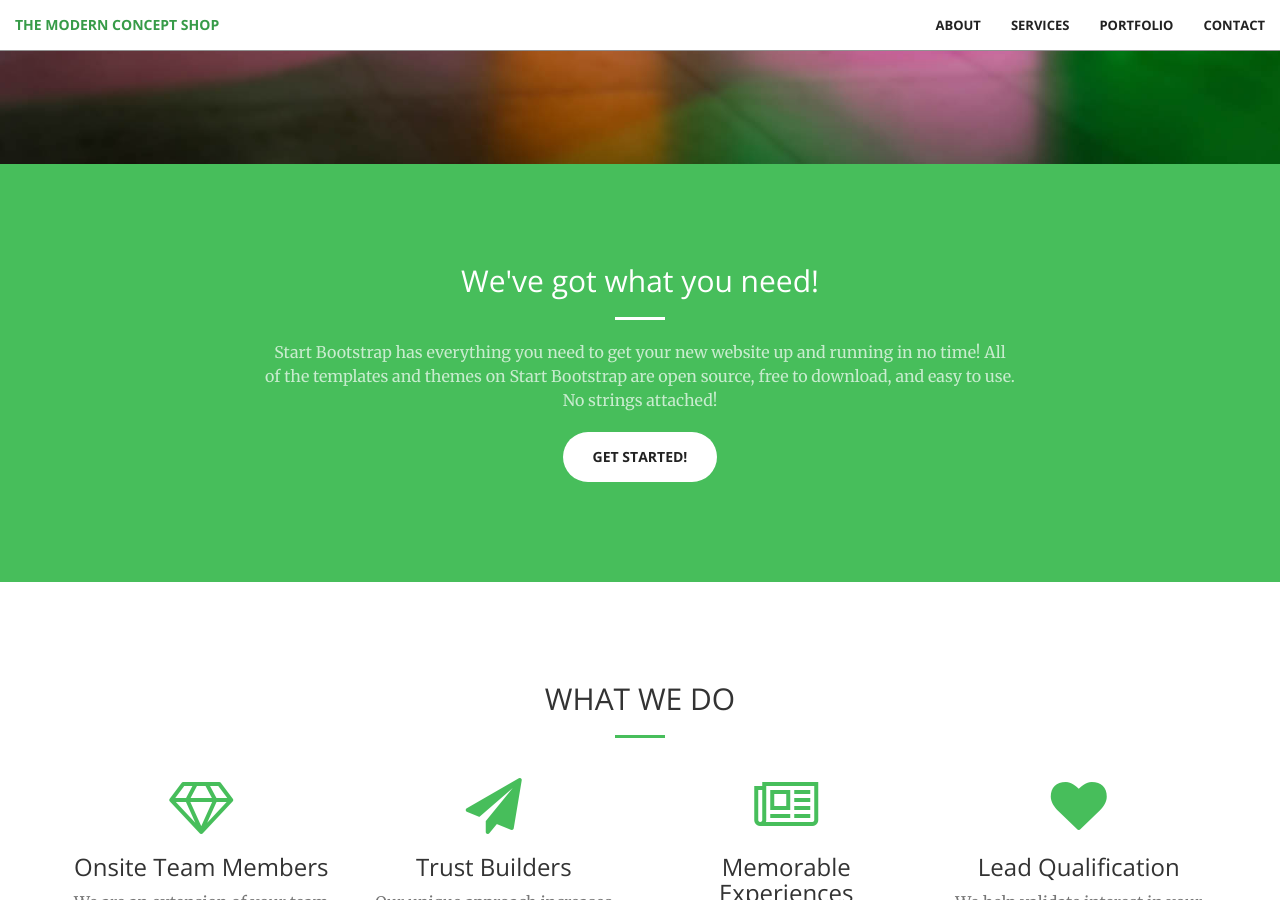
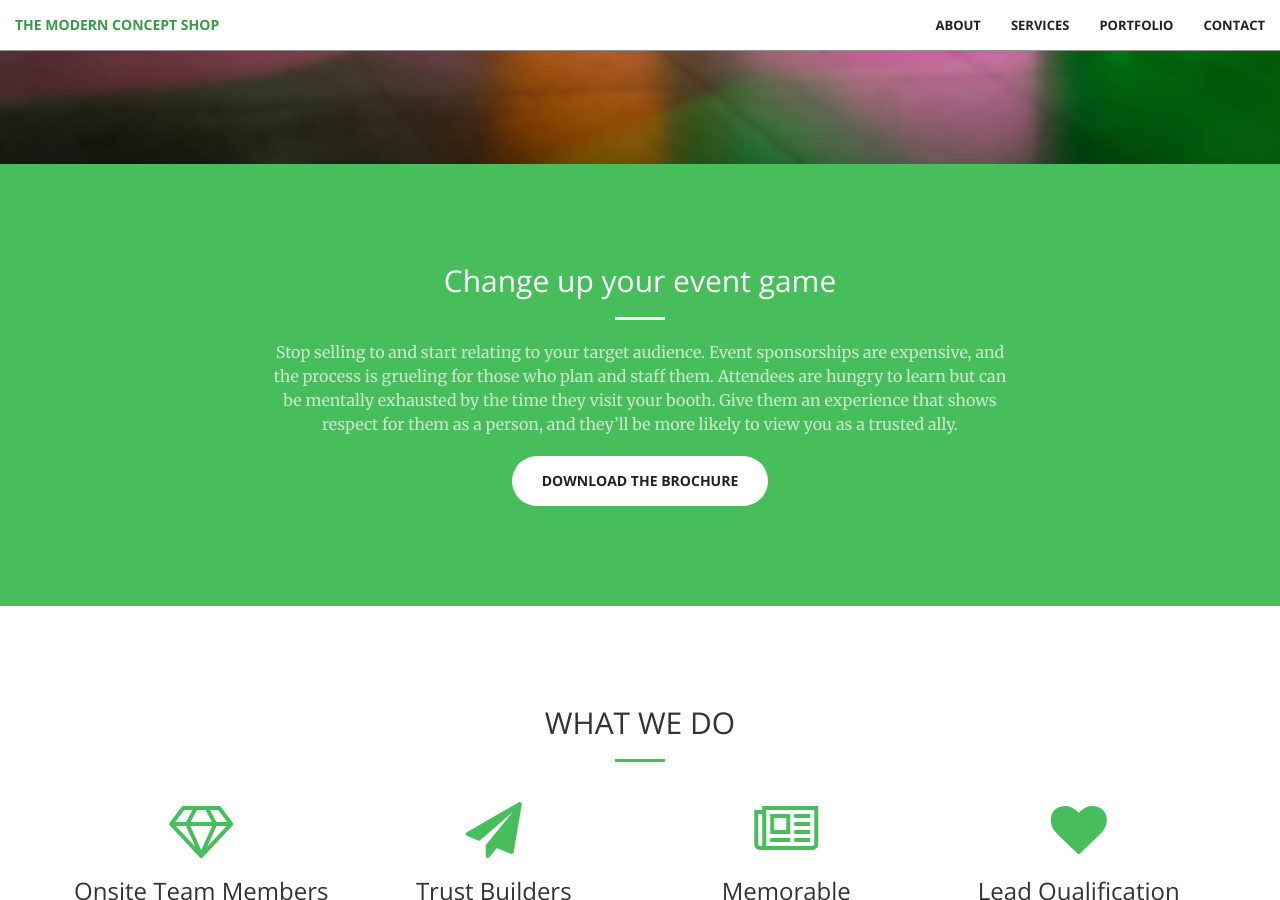
Before and after one commit to JavierArronis/ModernConceptShop, a Jekyll site: the page built from index.html, in a window 1280 px wide and 900 px high, scrolled down 736 px. Built offline with Jekyll 4.4.1, drawn with Linux system fonts in a browser that asks for light colours; some of the changed text lies outside the part shown.

Commit message:
Some edits to homepage

```diff
--- a/_includes/call-to-action.html
+++ b/_includes/call-to-action.html
@@ -2,10 +2,10 @@
     <div class="container">
         <div class="row">
             <div class="col-lg-8 col-lg-offset-2 text-center">
-                <h2 class="section-heading">We've got what you need!</h2>
+                <h2 class="section-heading">Change up your event game</h2>
                 <hr class="light">
-                <p class="text-faded">Start Bootstrap has everything you need to get your new website up and running in no time! All of the templates and themes on Start Bootstrap are open source, free to download, and easy to use. No strings attached!</p>
-                <a href="#" class="btn btn-default btn-xl">Get Started!</a>
+                <p class="text-faded">Stop selling to and start relating to your target audience. Event sponsorships are expensive, and the process is grueling for those who plan and staff them. Attendees are hungry to learn but can be mentally exhausted by the time they visit your booth. Give them an experience that shows respect for them as a person, and they’ll be more likely to view you as a trusted ally.</p>
+                <a href="#" class="btn btn-default btn-xl">DOWNLOAD THE BROCHURE</a>
             </div>
         </div>
     </div>
--- a/_includes/services.html
+++ b/_includes/services.html
@@ -27,7 +27,7 @@
                 <div class="service-box">
                     <i class="fa fa-4x fa-newspaper-o wow bounceIn text-primary" data-wow-delay=".2s"></i>
                     <h3>Memorable Experiences</h3>
-                    <p class="text-muted">Meetings with our onsite team combine active listening with personal coaching, leaving a lasting, positive impact on prospects and customers</p>
+                    <p class="text-muted">We combine listening with coaching, leaving a lasting  impact on prospects and customers</p>
                 </div>
             </div>
             <div class="col-lg-3 col-md-6 text-center">
--- a/_layouts/front.html
+++ b/_layouts/front.html
@@ -8,7 +8,7 @@
   {% include header.html %}
   {% include call-to-action.html %}
   {% include services.html %}
-  {% include portfolio.html %}
+  {% include awards.html %}
   {% include aside.html %}
   {% include contact.html %}
   {% include scripts.html %}
```
Also changed, not shown: _includes/portfolio 2.html (deleted, +0 -96 lines), _includes/awards.html (renamed from _includes/portfolio.html), 1 other file.
